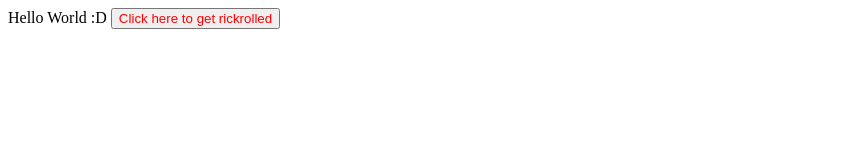
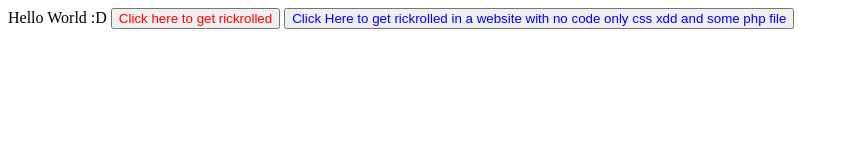
Before and after one commit to LeontKing2/SomeRickRollStuff, a plain HTML site: page index.html in a window 1280 px wide. Shown: the whole page, without its empty margins (0-849 px from the left). Drawn offline with Linux system fonts and the light colour scheme.

Commit message:
Added No Code rickroll teleporting to therickroll.com

```diff
--- a/css/style.css
+++ b/css/style.css
@@ -2,3 +2,6 @@ button {
     color: red;
 
 }
+#NoCodeRRBtn {
+    color: blue;
+}
--- a/index.html
+++ b/index.html
@@ -11,6 +11,7 @@
     Hello World :D
     <!-- Hello World -->
     <button id="RickRollBtn">Click here to get rickrolled</button>
+    <button id="NoCodeRRBtn">Click Here to get rickrolled in a website with no code only css xdd and some php file</button>
 
 </body>
 <script src="js/script.js"></script>
--- a/js/script.js
+++ b/js/script.js
@@ -4,3 +4,11 @@ document.getElementById("RickRollBtn").onclick = function() {
     //Redirect to rick astley rick roll
     window.location.replace("https://www.youtube.com/watch?v=dQw4w9WgXcQ")
 }
+
+document.getElementById("NoCodeRRBtn").onclick = function() {
+    //Say that Get Rick Rolled Idiot and then redirect Redirect to therickroll.com
+    console.log("Get Rick Rolled Idiot")
+    //Redirect to therickroll.com It is made by github.com/PwnFunction Pls merge my pull requests xdd
+    window.location.replace("https://therickroll.com")
+
+}
```
